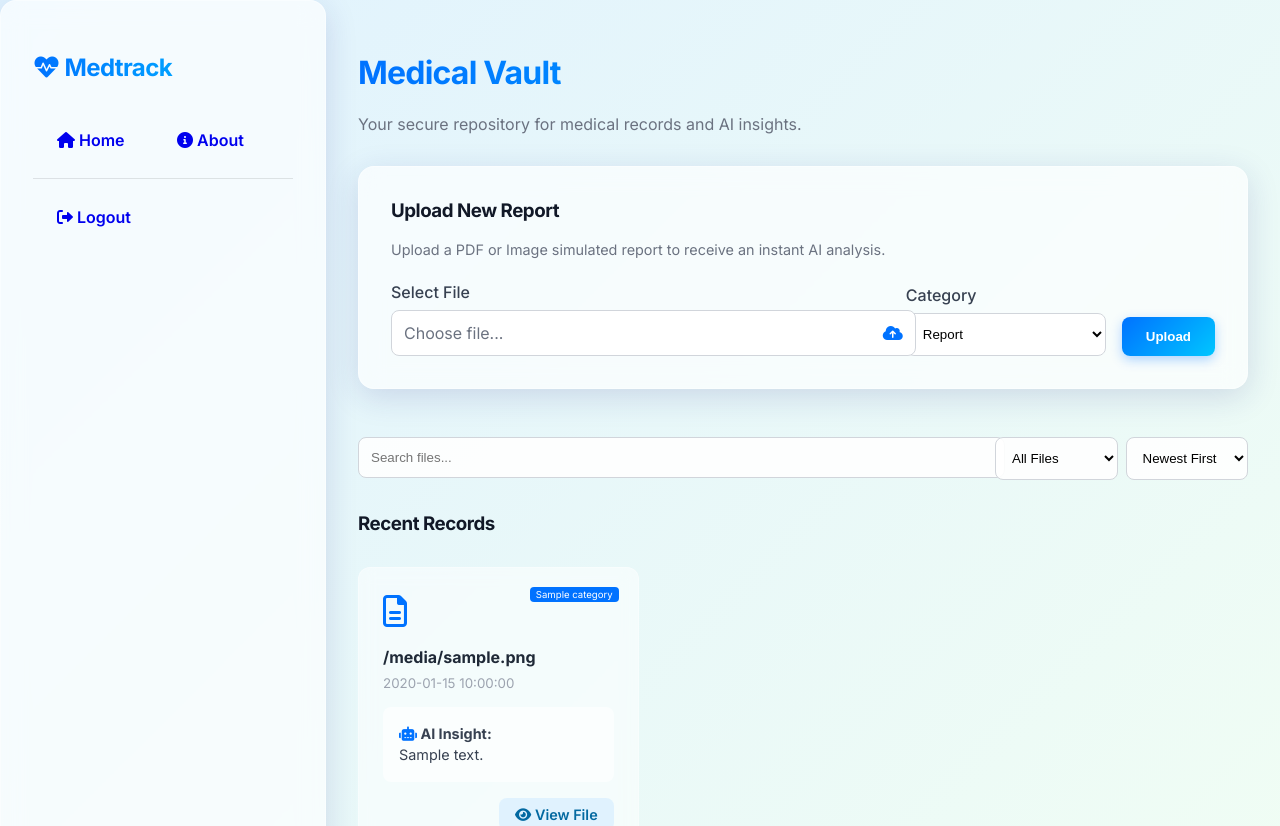
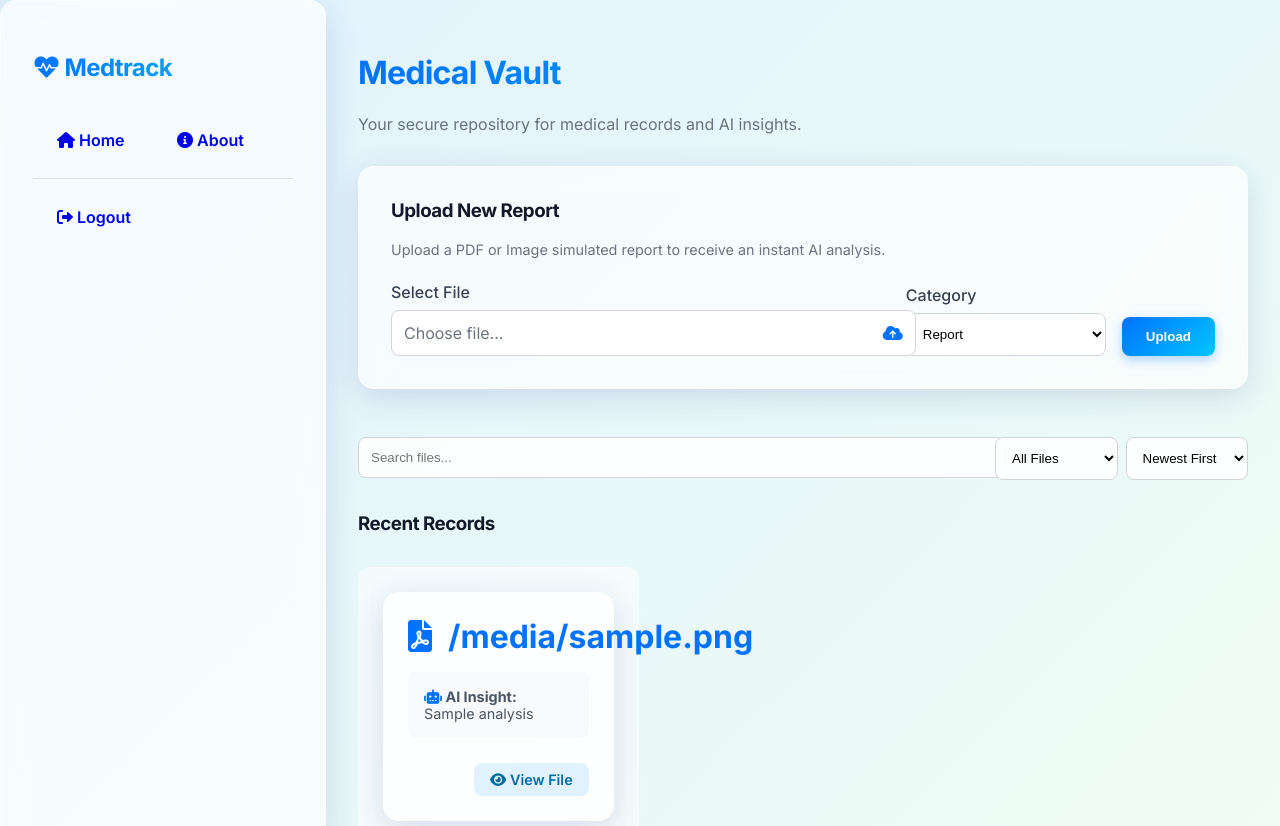
Before and after one commit to prasannabme2022/AWS-Captone-project, a Flask app: template templates/patient/vault.html in a window 1280 px wide. Shown: the top 826 px of the page. Run offline with Flask 3, Linux system fonts and the light colour scheme; the template is opened without the code that fills it: most values are stand-ins (such as "Sample title", 1, 10 or a date in 2020).

Commit message:
fix: Align doctor upload args and patient vault template keys with DB schema (filename -> file_name)

```diff
--- a/aws_setup.py
+++ b/aws_setup.py
@@ -986,7 +986,8 @@ def doctor_view_vault(patient_id):
             # In a real app, upload to S3 here. For demo, we store metadata.
             file_url = f"https://s3.amazonaws.com/medtrack-vault/{filename}"
 
-            if add_to_medical_vault(patient_id, filename, file_url, description):
+            # Args: patient_email, file_name, file_type, file_path, analysis
+            if add_to_medical_vault(patient_id, filename, 'Report', file_url, description):
                 flash('File uploaded successfully (metadata only for demo)', 'success')
             else:
                 flash('Error uploading file', 'error')
--- a/templates/patient/vault.html
+++ b/templates/patient/vault.html
@@ -63,27 +63,32 @@
 {% else %}
 <div class="vault-grid" id="recordsGrid">
     {% for rec in records %}
-    <div class="glass-card record-item" data-name="{{ rec.filename }}" data-category="{{ rec.category }}"
+    <div class="glass-card record-item" data-name="{{ rec.file_name }}" data-category="{{ rec.category }}"
         data-date="{{ rec.date }}">
         <div class="report-icon" style="position: relative;">
-            <i class="far {{ 'fa-file-prescription' if rec.category == 'Prescription' else 'fa-file-alt' }}"></i>
-            <span
-                style="position: absolute; top: -5px; right: -5px; background: var(--secondary); color: white; font-size: 0.6rem; padding: 2px 6px; border-radius: 4px;">{{
-                rec.category }}</span>
+            <div class="glass-panel record-item" data-category="{{ rec.file_type }}" style="padding: 1.5rem;">
+                <div style="display: flex; justify-content: space-between; align-items: start; margin-bottom: 1rem;">
+                    <div style="display: flex; gap: 1rem; align-items: center;">
+                        <div class="file-icon pdf">
+                            <i class="fas fa-file-pdf"></i>
                         </div>
-        <h4 style="margin: 0 0 0.5rem 0; overflow: hidden; text-overflow: ellipsis; white-space: nowrap;"
-            title="{{ rec.filename }}">{{ rec.filename }}</h4>
-        <small style="color: #9ca3af; display: block; margin-bottom: 1rem;">{{ rec.date }}</small>
+                        <div>
+                            <h4 style="margin: 0;">{{ rec.file_name }}</h4>
+                            <!-- <small style="color: #9ca3af;">{{ rec.uploaded_at }}</small> -->
+                        </div>
+                    </div>
+                    <!-- <span class="badge badge-blue">{{ rec.file_type }}</span> -->
+                </div>
 
                 <div
-            style="background: rgba(255,255,255,0.6); border-radius: 8px; padding: 1rem; font-size: 0.9rem; line-height: 1.5; color: #374151;">
+                    style="background: #f8fafc; padding: 1rem; border-radius: 8px; font-size: 0.9rem; color: #4b5563; margin-bottom: 1rem;">
                     <strong><i class="fas fa-robot" style="color: var(--secondary);"></i> AI Insight:</strong><br>
-            {{ rec.ai_summary }}
+                    {{ rec.analysis }}
                 </div>
 
                 <div style="margin-top: 1rem; text-align: right;">
-            {% if rec.filename %}
-            <a href="{{ url_for('uploaded_file', filename=rec.filename) }}" target="_blank" class="btn"
+                    {% if rec.file_name %}
+                    <a href="{{ url_for('uploaded_file', filename=rec.file_name) }}" target="_blank" class="btn"
                         style="padding: 0.5rem 1rem; font-size: 0.9rem; background: #e0f2fe; color: #0369a1;">
                         <i class="fas fa-eye"></i> View File
                     </a>
```
Lines whose indentation alone changed are shown as unchanged.
